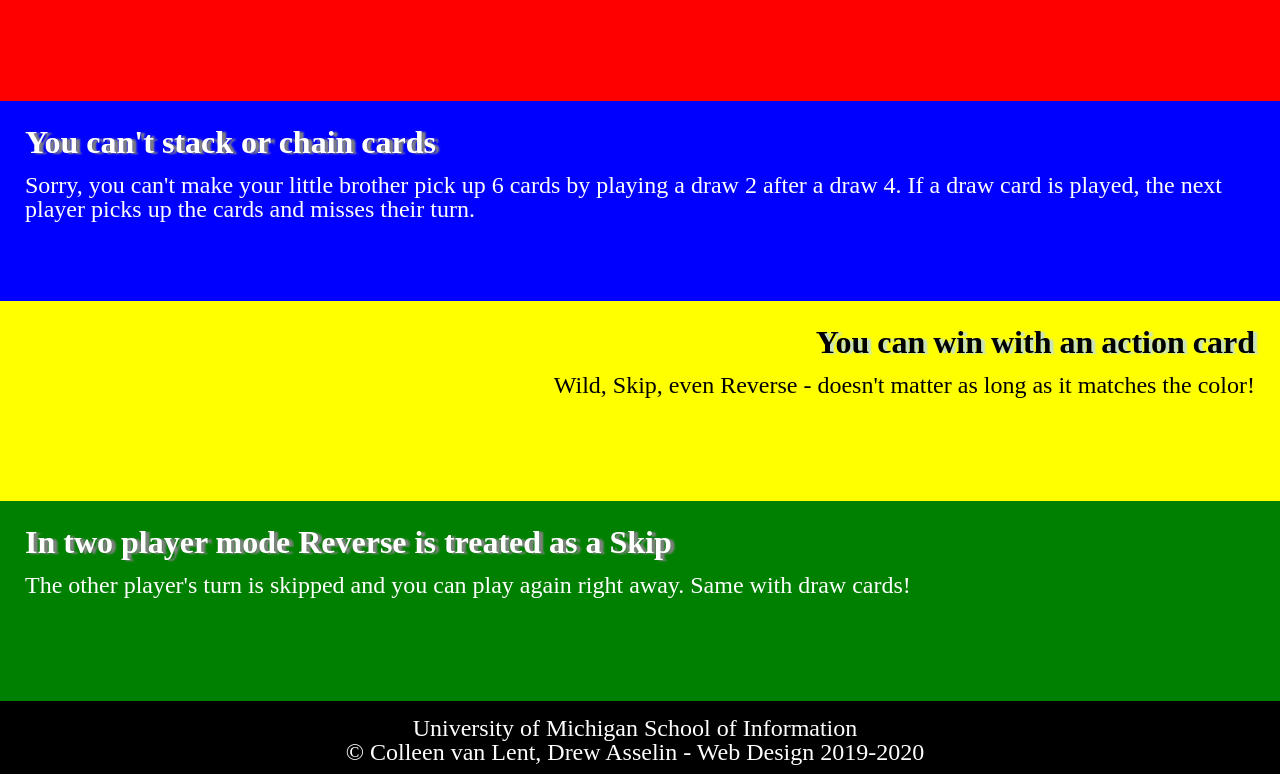
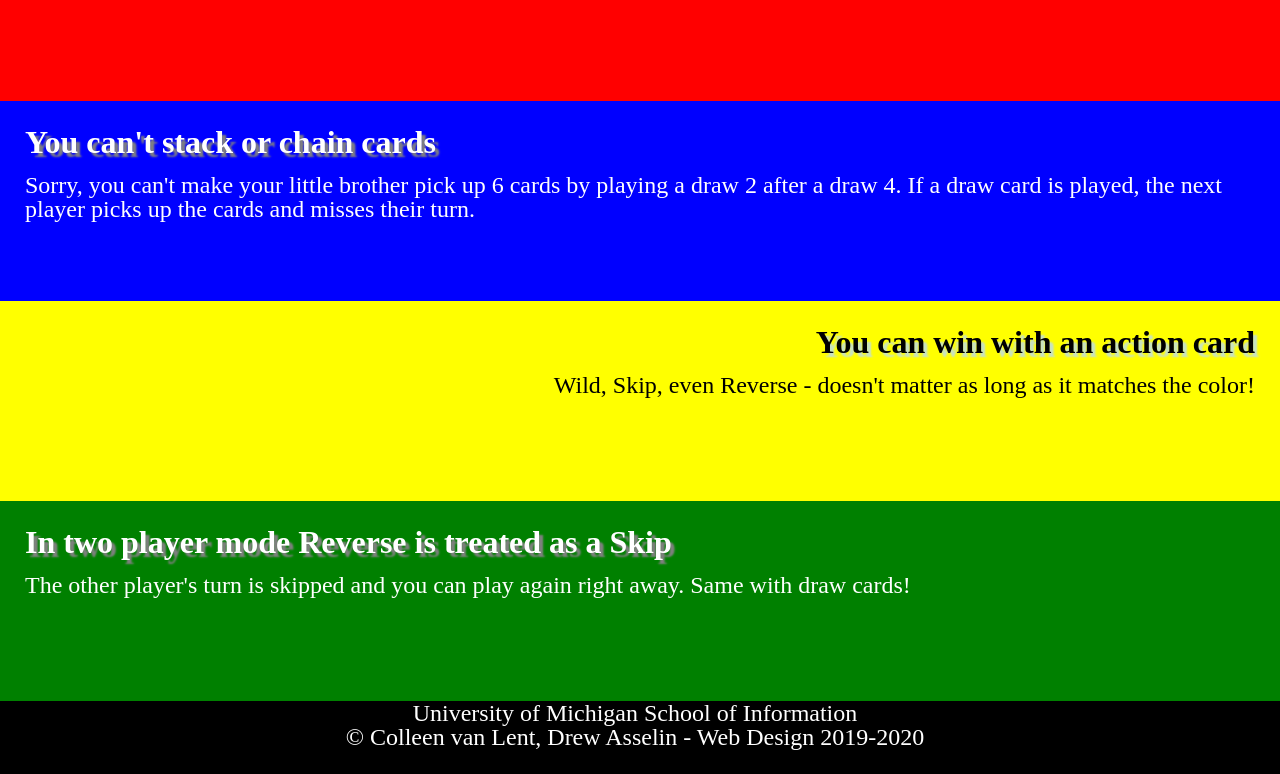
Before and after one commit to Simonade0904/homework2-2021, a plain HTML site: page index.html in a window 1280 px wide. Shown: the part 826-1600 px from the top of the page. Drawn offline with Linux system fonts and the light colour scheme.

Commit message:
Add files via upload

```diff
--- a/css/style.css
+++ b/css/style.css
@@ -12,7 +12,7 @@ h1{
 
 h2{
     font-size: 32px;
-    text-shadow: 4px 1px 2px #808080;
+    text-shadow: 4px 4px 2px #808080;
 }
 
 p{
@@ -48,7 +48,7 @@ div{
 }
 
 #yellow h2{
-    text-shadow: 4px 1px 2px #C7E2C7;
+    text-shadow: 4px 4px 2px #C7E2C7;
     color: #000000;
 }
 
@@ -61,7 +61,7 @@ div{
     text-align: left;
 }
 
-footer{
+footer > p{
     text-align: center;
     padding: 0 10px 10px 0;
 }
```
